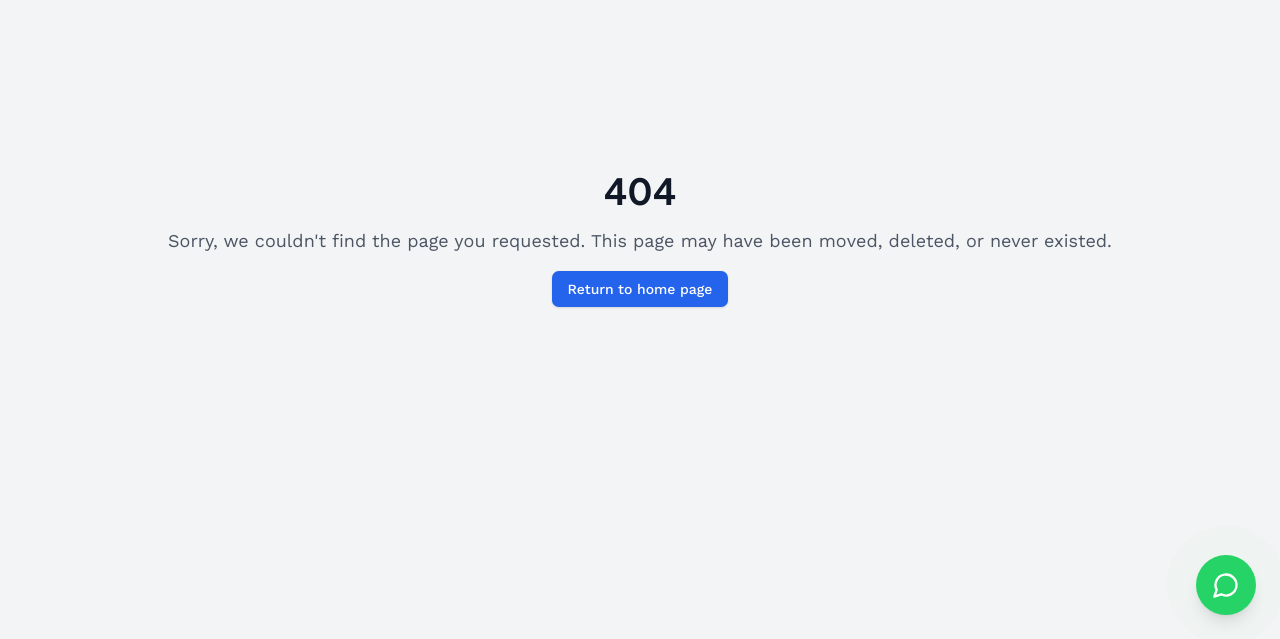
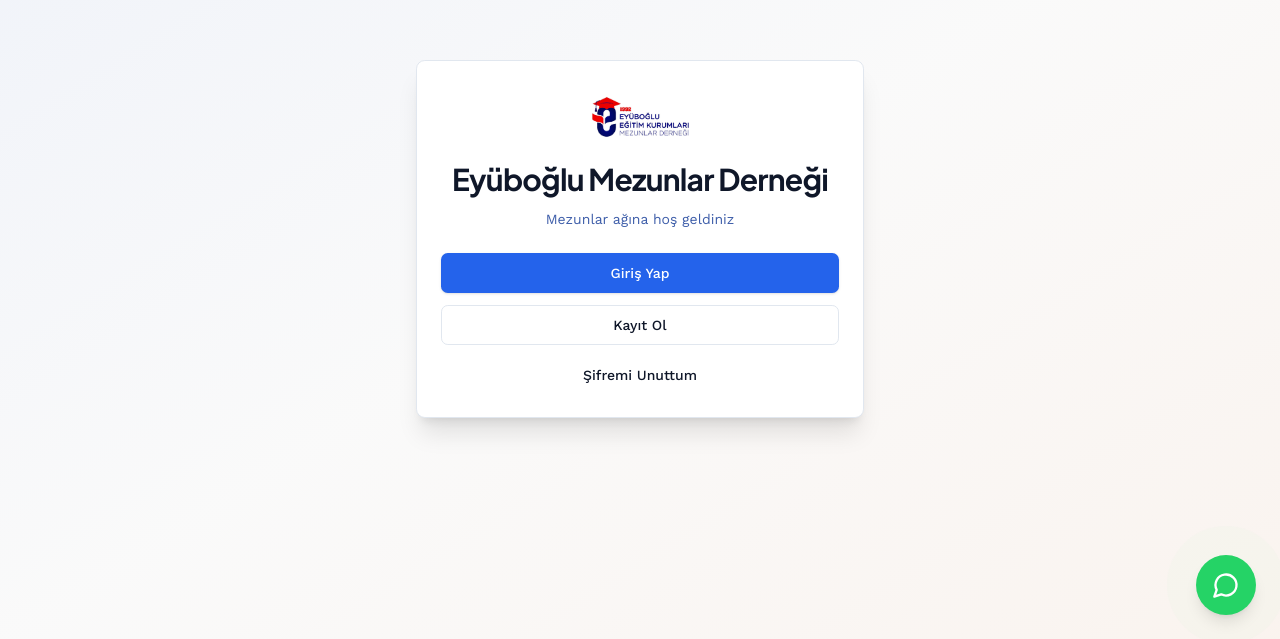
Before and after one commit to ozgasl/eymeder, a Next.js app: page /welcome in a window 1280 px wide. Before the commit this address had no page. Shown: the part 161-800 px from the top of the page. Built offline with nearby package versions, Linux system fonts and the light colour scheme.

Commit message:
Add the welcome/landing page

```diff
--- /dev/null
+++ b/src/pages/welcome.tsx
@@ -0,0 +1,40 @@
+import Link from "next/link";
+import { SEO } from "@/components/SEO";
+import { Button } from "@/components/ui/button";
+import { Card, CardContent, CardDescription, CardHeader, CardTitle } from "@/components/ui/card";
+
+export default function WelcomePage() {
+  return (
+    <>
+      <SEO title="Hoş Geldiniz - Eyüboğlu Mezunlar Derneği" description="Mezunlar ağına katılın" />
+
+      <div className="min-h-screen flex items-center justify-center bg-gradient-to-br from-primary/5 via-background to-accent/5 p-4">
+        <Card className="w-full max-w-md shadow-xl text-center">
+          <CardHeader className="space-y-3">
+            <img
+              src="/logo.jpg"
+              alt="Eyüboğlu Mezunlar Derneği logosu"
+              className="h-16 w-auto mx-auto"
+              onError={(e) => {
+                e.currentTarget.style.display = "none";
+              }}
+            />
+            <CardTitle className="text-3xl font-heading font-bold">Eyüboğlu Mezunlar Derneği</CardTitle>
+            <CardDescription>Mezunlar ağına hoş geldiniz</CardDescription>
+          </CardHeader>
+          <CardContent className="space-y-3">
+            <Button asChild size="lg" className="w-full">
+              <Link href="/auth/login">Giriş Yap</Link>
+            </Button>
+            <Button asChild size="lg" variant="outline" className="w-full">
+              <Link href="/auth/signup">Kayıt Ol</Link>
+            </Button>
+            <Button asChild variant="ghost" className="w-full">
+              <Link href="/auth/forgot-password">Şifremi Unuttum</Link>
+            </Button>
+          </CardContent>
+        </Card>
+      </div>
+    </>
+  );
+}
```
